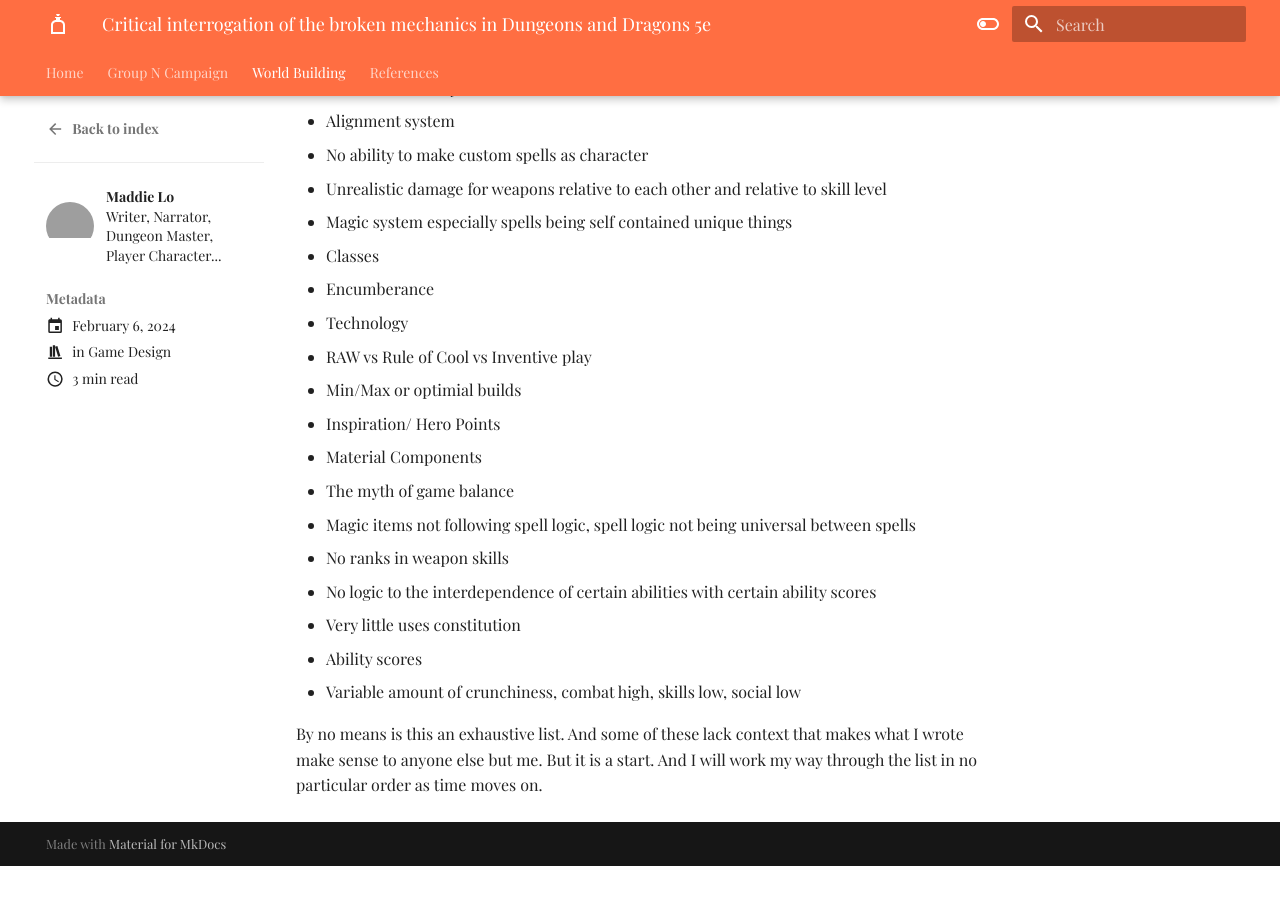
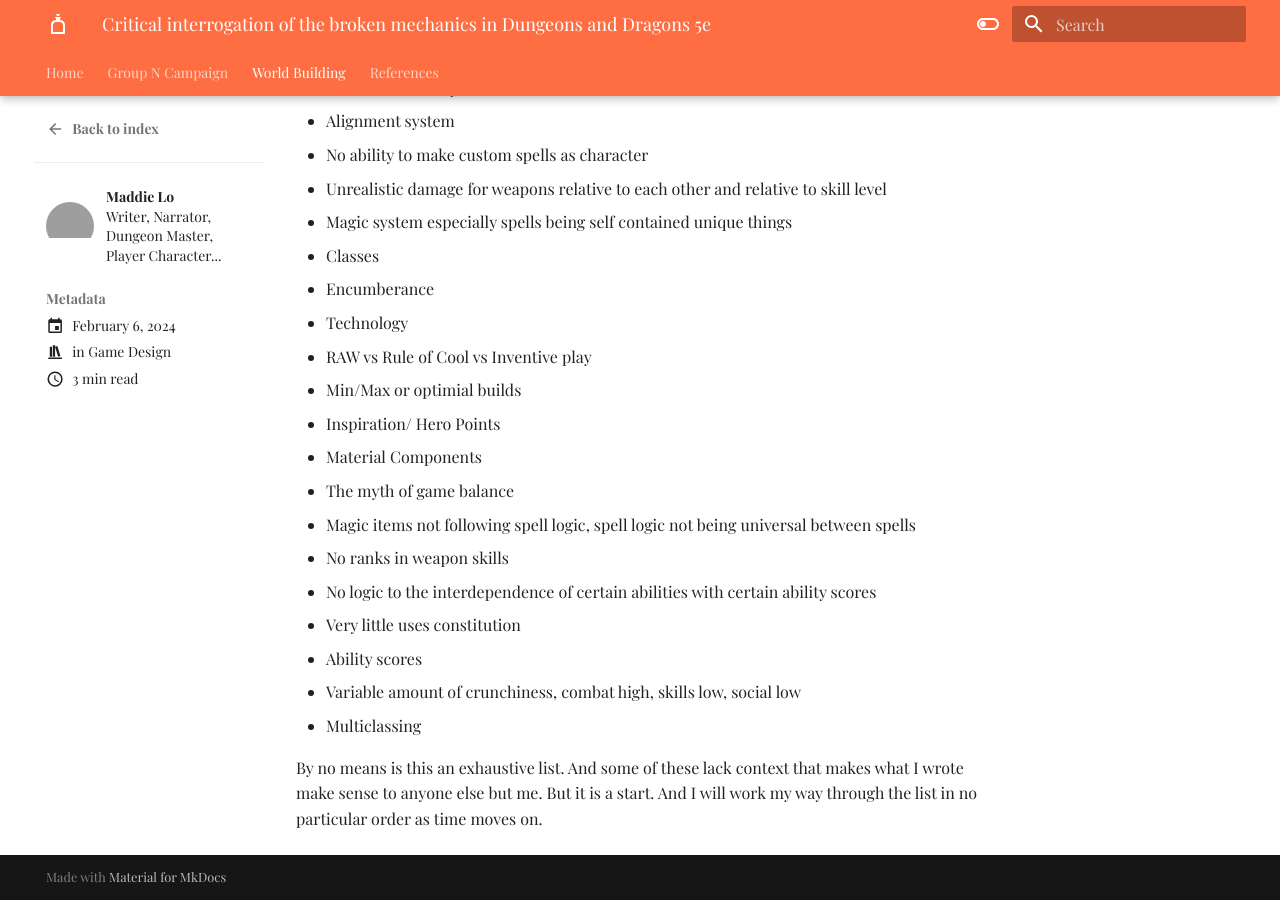
Before and after one commit to Half-Guinea-Press/zymurgical-oubliette, an MkDocs documentation site: the page built from docs/blog/posts/critical_interrogation_dnd.md, in a window 1280 px wide and 900 px high, scrolled down 1625 px. Built offline with MkDocs 1.6.1 and Material for MkDocs 9.7.7, drawn with Linux system fonts in a browser that asks for light colours; some web fonts are replaced; comment, search, counter and statistics services are not loaded; before the commit the page ends 2491 px from its top, so only the background shows below that; grey boxes are pictures that could not be loaded.

Commit message:
Update critical_interrogation_dnd.md

```diff
--- a/docs/blog/posts/critical_interrogation_dnd.md
+++ b/docs/blog/posts/critical_interrogation_dnd.md
@@ -68,5 +68,6 @@
 - Very little uses constitution
 - Ability scores
 - Variable amount of crunchiness, combat high, skills low, social low
+- Multiclassing
 
 By no means is this an exhaustive list. And some of these lack context that makes what I wrote make sense to anyone else but me. But it is a start. And I will work my way through the list in no particular order as time moves on.
```
